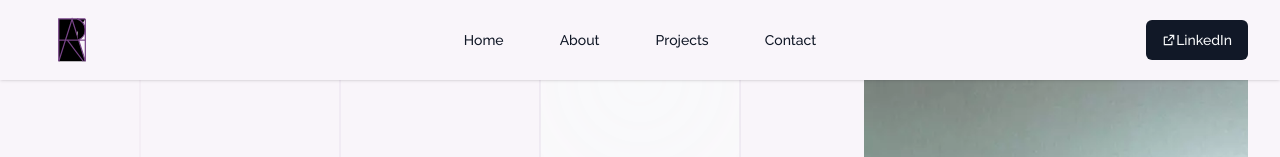
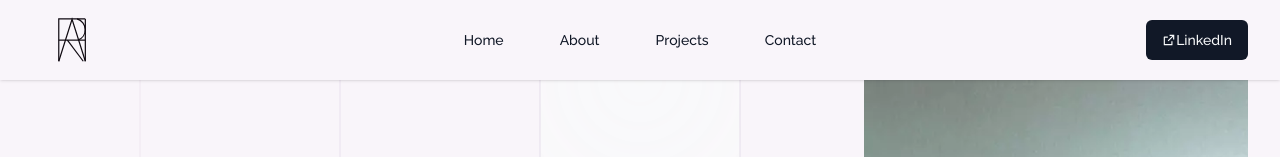
Before and after one commit to Justin-Bento/farah-hakimpour, a Next.js app: page / in a window 1280 px wide. Shown: the top 157 px of the page. Built offline with nearby package versions, Linux system fonts and the light colour scheme; no server answers.

Commit message:
fixed logo fill issue in light mode

```diff
--- a/src/components/Logo.tsx
+++ b/src/components/Logo.tsx
@@ -9,7 +9,7 @@ export default function Logo({ classNames, props }: any) {
       height={80}
       viewBox="0 0 792 792"
       xmlSpace="preserve"
-      className="stroke-[12px] stroke-primary dark:stroke-white dark:hover:stroke-white/80 dark:active:stroke-primary-light transitions-colours"
+      className="stroke-[12px] fill-none stroke-primary-dark hover:stroke-primary-dark/80 dark:stroke-white dark:hover:stroke-primary-light/80 transition-colors"
       {...props}
     >
       <path d="M265 606.3L265 187.3 528 187.3" />
```
